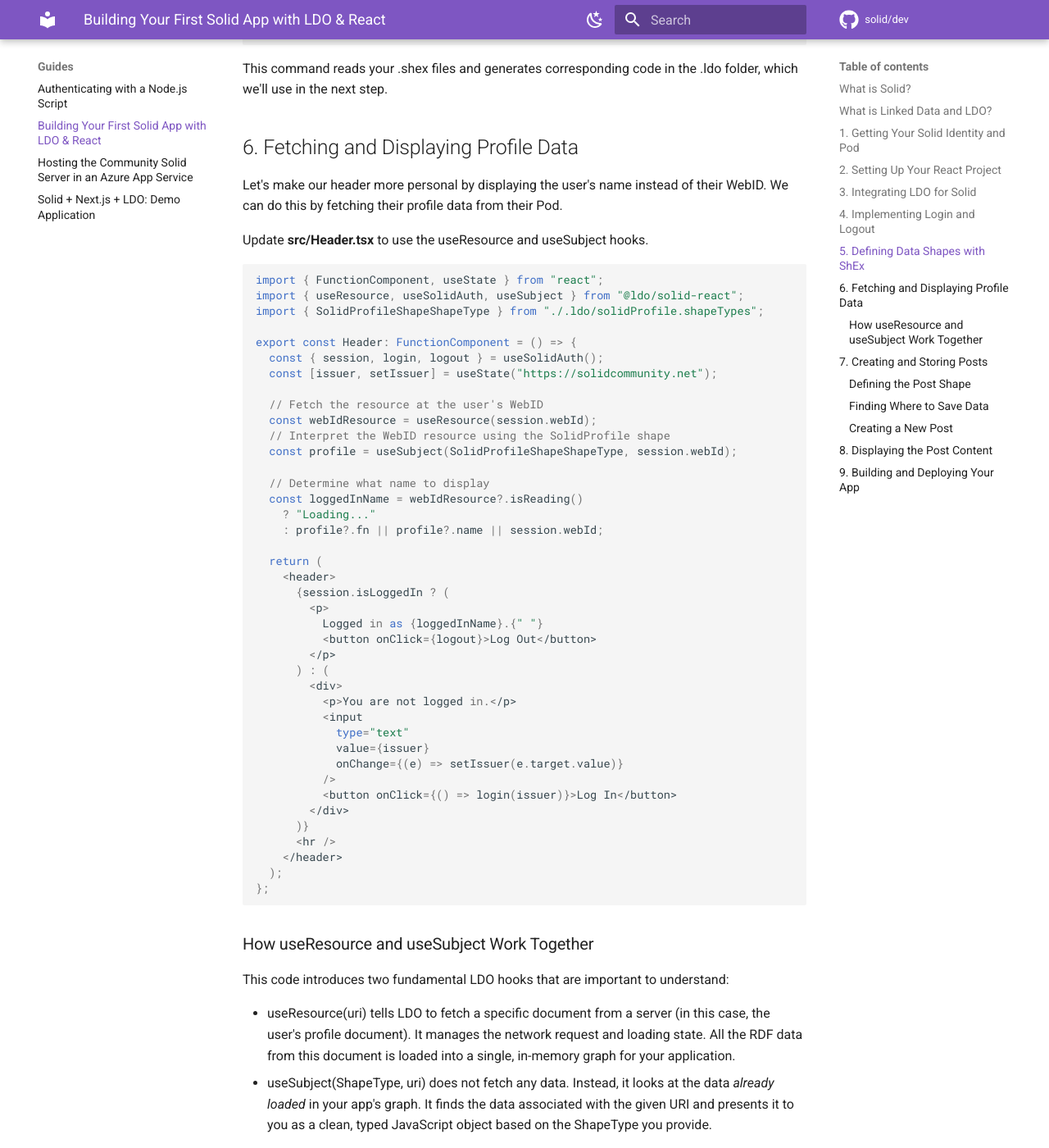
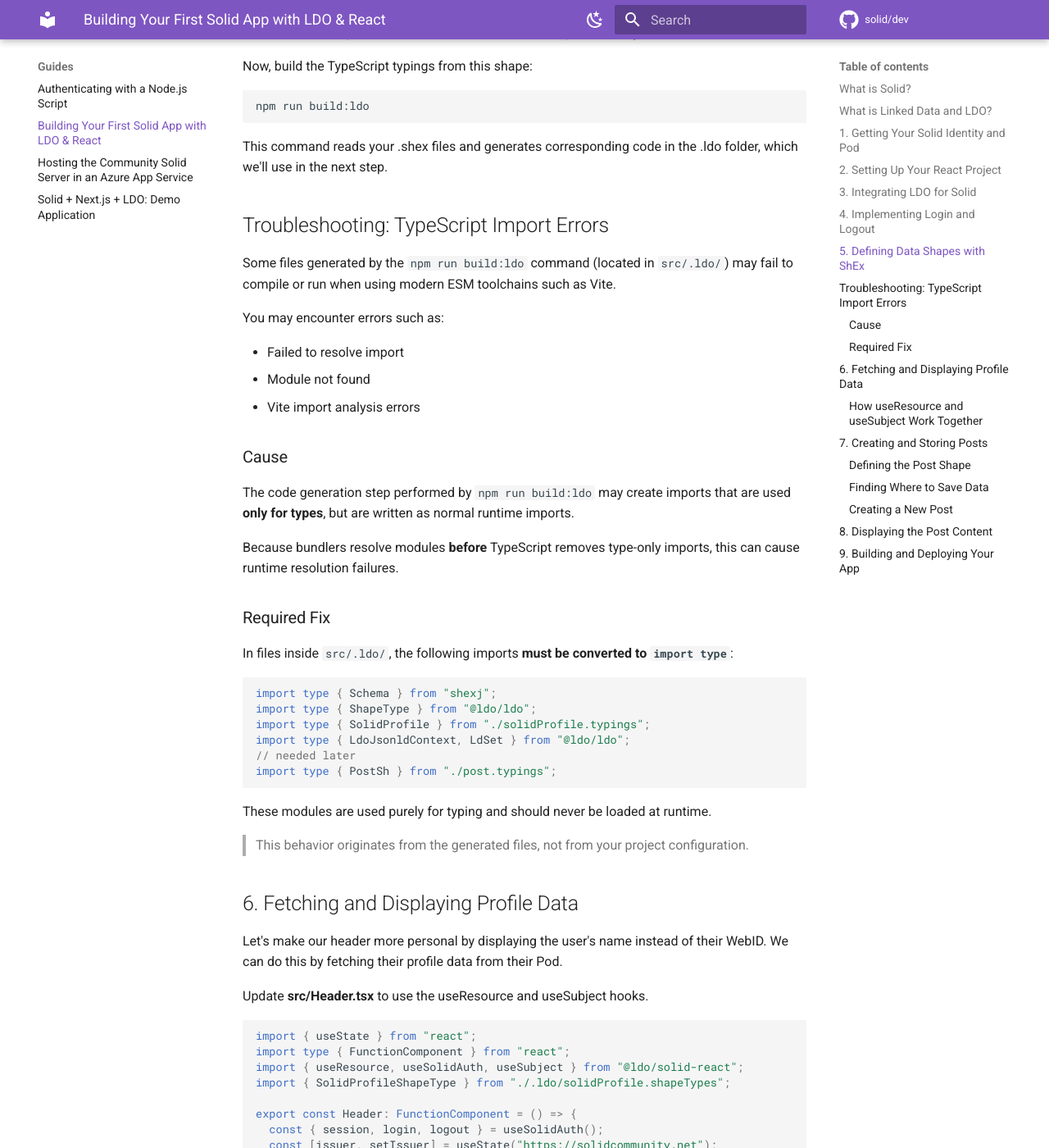
Before and after one commit to solid/dev, an MkDocs documentation site: the page built from docs/guides/building_your_first_solid_app_with_ldo_and_react.md, in a window 1280 px wide and 1400 px high, scrolled down 6791 px. Shown: the whole window at 82% size. Built offline with MkDocs 1.6.1 and Material for MkDocs 9.7.7, drawn with Linux system fonts in a browser that asks for light colours; comment, search, counter and statistics services are not loaded; some of the changed text lies outside the part shown.

Commit message:
Fixed tutorial so it runs correctly (#17)

````diff
--- a/docs/guides/building_your_first_solid_app_with_ldo_and_react.md
+++ b/docs/guides/building_your_first_solid_app_with_ldo_and_react.md
@@ -47,8 +47,10 @@
 **src/App.tsx**: The main application component.
 
 ```typescript
-import React, { FunctionComponent } from 'react';
-import { Header } from './Header';import { Blog } from './Blog';
+import React from 'react';
+import type { FunctionComponent } from 'react';
+import { Header } from './Header';
+import { Blog } from './Blog';
 
 const App: FunctionComponent = () => {
   return (
@@ -65,7 +67,7 @@
 **src/Header.tsx**: A header for handling login.
 
 ```typescript
-import { FunctionComponent } from "react";
+import type { FunctionComponent } from "react";
 
 export const Header: FunctionComponent = () => {
   return (
@@ -80,7 +82,7 @@
 **src/Blog.tsx**: The main component for the blog timeline.
 
 ```typescript
-import { FunctionComponent } from "react";
+import type { FunctionComponent } from "react";
 import { MakePost } from "./MakePost";
 import { Post } from "./Post";
 
@@ -98,14 +100,15 @@
 **src/MakePost.tsx**: A form for creating new posts.
 
 ```typescript
-import { FormEvent, FunctionComponent, useCallback, useState } from "react";
+import { useCallback, useState } from "react";
+import type { FunctionComponent } from "react";
 
 export const MakePost: FunctionComponent = () => {
   const [message, setMessage] = useState("");
   const [selectedFile, setSelectedFile] = useState<File | undefined>();
 
   const onSubmit = useCallback(
-    async (e: FormEvent<HTMLFormElement>) => {
+    async (e: React.SubmitEvent<HTMLFormElement>) => {
       e.preventDefault();
       // We will add upload functionality here
       console.log("Submitting:", { message, selectedFile });
@@ -135,7 +138,7 @@
 **src/Post.tsx**: A component to render a single post.
 
 ```typescript
-import { FunctionComponent } from "react";
+import type { FunctionComponent } from "react";
 
 export const Post: FunctionComponent = () => {
   return (
@@ -153,7 +156,7 @@
 With the basic structure in place, let's install LDO and connect our app to the Solid ecosystem.
 
 ```bash
-npm install @ldo/solid-react
+npm install @ldo/solid-react @ldo/solid
 ```
 
 This library provides React hooks and components that make Solid development much easier. To use them, we need to wrap our application in a BrowserSolidLdoProvider. You can learn more about the hooks and utilities it provides in the [**LDO API Documentation**](https://ldo.js.org/latest/api/).
@@ -161,7 +164,8 @@
 Modify **src/App.tsx**:
 
 ```typescript
-import React, { FunctionComponent } from 'react';
+import React from 'react';
+import type { FunctionComponent } from 'react';
 import { Header } from './Header';
 import { Blog } from './Blog';
 import { BrowserSolidLdoProvider } from '@ldo/solid-react';
@@ -188,7 +192,8 @@
 
 ```typescript
 import { useSolidAuth } from "@ldo/solid-react";
-import { FunctionComponent, useState } from "react";
+import { useState } from "react";
+import type { FunctionComponent } from "react";
 
 export const Header: FunctionComponent = () => {
   const { session, login, logout } = useSolidAuth();
@@ -229,7 +234,7 @@
 Next, let's update **src/Blog.tsx** to only show the blog content if the user is logged in.
 
 ```typescript
-import { FunctionComponent } from "react";
+import type { FunctionComponent } from "react";
 import { MakePost } from "./MakePost";
 import { Post } from "./Post";
 import { useSolidAuth } from "@ldo/solid-react";
@@ -297,6 +302,39 @@
 
 This command reads your .shex files and generates corresponding code in the .ldo folder, which we'll use in the next step.
 
+## Troubleshooting: TypeScript Import Errors
+
+Some files generated by the `npm run build:ldo` command (located in `src/.ldo/`) may fail to compile or run when using modern ESM toolchains such as Vite.
+
+You may encounter errors such as:
+
+* Failed to resolve import
+* Module not found
+* Vite import analysis errors
+
+### Cause
+
+The code generation step performed by `npm run build:ldo` may create imports that are used **only for types**, but are written as normal runtime imports.
+
+Because bundlers resolve modules **before** TypeScript removes type-only imports, this can cause runtime resolution failures.
+
+### Required Fix
+
+In files inside `src/.ldo/`, the following imports **must be converted to `import type`**:
+
+```ts
+import type { Schema } from "shexj";
+import type { ShapeType } from "@ldo/ldo";
+import type { SolidProfile } from "./solidProfile.typings";
+import type { LdoJsonldContext, LdSet } from "@ldo/ldo";
+// needed later
+import type { PostSh } from "./post.typings";
+```
+
+These modules are used purely for typing and should never be loaded at runtime.
+
+> This behavior originates from the generated files, not from your project configuration.
+
 ## 6. Fetching and Displaying Profile Data
 
 Let's make our header more personal by displaying the user's name instead of their WebID. We can do this by fetching their profile data from their Pod.
@@ -304,9 +342,10 @@
 Update **src/Header.tsx** to use the useResource and useSubject hooks.
 
 ```typescript
-import { FunctionComponent, useState } from "react";
+import { useState } from "react";
+import type { FunctionComponent } from "react";
 import { useResource, useSolidAuth, useSubject } from "@ldo/solid-react";
-import { SolidProfileShapeShapeType } from "./.ldo/solidProfile.shapeTypes";
+import { SolidProfileShapeType } from "./.ldo/solidProfile.shapeTypes";
 
 export const Header: FunctionComponent = () => {
   const { session, login, logout } = useSolidAuth();
@@ -315,10 +354,10 @@
   // Fetch the resource at the user's WebID
   const webIdResource = useResource(session.webId);
   // Interpret the WebID resource using the SolidProfile shape
-  const profile = useSubject(SolidProfileShapeShapeType, session.webId);
+  const profile = useSubject(SolidProfileShapeType, session.webId);
 
   // Determine what name to display
-  const loggedInName = webIdResource?.isReading()
+  const loggedInName = webIdResource?.isLoading()
     ? "Loading..."
     : profile?.fn || profile?.name || session.webId;
 
@@ -374,10 +413,10 @@
 
 ex:PostSh {
   a [schema:SocialMediaPosting schema:CreativeWork schema:Thing] ;
-  schema:articleBody> xsd:string?
+  schema:articleBody xsd:string?
       // rdfs:label '''articleBody'''
       // rdfs:comment '''The actual body of the article. ''' ;
-  schema:uploadDate> xsd:date
+  schema:uploadDate xsd:date
       // rdfs:label '''uploadDate'''
       // rdfs:comment '''Date when this media object was uploaded to this site.''' ;
   schema:image IRI ?
@@ -406,49 +443,69 @@
 Let's update **src/Blog.tsx** to find the root container and create a folder for our app.
 
 ```typescript
-import { FunctionComponent, useEffect, useState, Fragment } from "react";
+import { useEffect, useState, Fragment } from "react";
+import type { FunctionComponent } from "react";
 import { MakePost } from "./MakePost";
 import { Post } from "./Post";
 import { useLdo, useResource, useSolidAuth, useSubject } from "@ldo/solid-react";
-import { SolidProfileShapeShapeType } from "./.ldo/solidProfile.shapeTypes";
-import { Container, ContainerUri } from "@ldo/solid";
+import { SolidProfileShapeType } from "./.ldo/solidProfile.shapeTypes";
+import type { SolidContainer, SolidContainerUri } from "@ldo/connected-solid";
 
 export const Blog: FunctionComponent = () => {
   const { session } = useSolidAuth();
-  const profile = useSubject(SolidProfileShapeShapeType, session.webId);
+  const profile = useSubject(SolidProfileShapeType, session.webId);
   const { getResource } = useLdo();
-  const [mainContainerUri, setMainContainerUri] = useState<ContainerUri>();
+  const [mainContainerUri, setMainContainerUri] = useState<SolidContainerUri>();
 
   useEffect(() => {
-    if (profile?.storage?.[0]?.["@id"]) {
-      const storageUri = profile.storage[0]["@id"] as ContainerUri;
-      const appContainerUri = `${storageUri}my-solid-app/`;
+    const run = async () => {
+      const storageId =
+        profile?.storage?.toArray()?.[0]?.["@id"];
+
+      if (!storageId) return;
+
+      const storageUri = storageId as SolidContainerUri;
+      const appContainerUri =
+        `${storageUri}my-solid-app/` as SolidContainerUri;
+
       setMainContainerUri(appContainerUri);
-      // Create the container if it doesn't exist
+
       const appContainer = getResource(appContainerUri);
-      appContainer.createIfAbsent();
-    }
+
+      if ("createIfAbsent" in appContainer) {
+        await appContainer.createIfAbsent();
+      }
+    };
+
+    run();
   }, [profile, getResource]);
 
   const mainContainer = useResource(mainContainerUri);
 
+  if (!mainContainer) {
+    return <p>Loading...</p>;
+  }
+
   if (!session.isLoggedIn) {
     return <p>Please log in to see your blog.</p>;
   }
+  const isSolidContainer = (res: any): res is SolidContainer =>
+  res?.children && typeof res.children === "function";
 
   return (
     <main>
-      <MakePost mainContainer={mainContainer} />
+      {isSolidContainer(mainContainer) && <MakePost mainContainer={mainContainer} />}
       <hr />
-      {mainContainer
-        ?.children()
-        .filter((child): child is Container => child.type === "container")
-        .map((child) => (
-          <Fragment key={child.uri}>
-            <Post postContainerUri={child.uri} />
-            <hr />
-          </Fragment>
-        ))}
+      {isSolidContainer(mainContainer) &&
+        mainContainer
+          .children()
+          .filter((child: any) => child.type === "SolidContainer")
+          .map((child: any) => (
+            <Fragment key={child.uri}>
+              <Post postContainerUri={child.uri} />
+              <hr />
+            </Fragment>
+          ))}
     </main>
   );
 };
@@ -467,13 +524,14 @@
 Now let's wire up the **src/MakePost.tsx** component to actually create data.
 
 ```typescript
-import { FormEvent, FunctionComponent, useCallback, useState } from "react";
-import { Container, Leaf, LeafUri } from "@ldo/solid";
+import { useCallback, useState } from "react";
+import type { FunctionComponent } from "react";
 import { useLdo, useSolidAuth } from "@ldo/solid-react";
 import { v4 as uuid } from "uuid";
-import { PostShapeShapeType } from "./.ldo/post.shapeTypes";
+import { PostShShapeType } from "./.ldo/post.shapeTypes";
+import type { SolidLeaf, SolidContainer, SolidLeafUri } from "@ldo/connected-solid";
 
-export const MakePost: FunctionComponent<{ mainContainer?: Container }> = ({
+export const MakePost: FunctionComponent<{ mainContainer?: SolidContainer }> = ({
   mainContainer,
 }) => {
   const { session } = useSolidAuth();
@@ -481,8 +539,12 @@
   const [message, setMessage] = useState("");
   const [selectedFile, setSelectedFile] = useState<File | undefined>();
 
+  function isSolidLeaf(res: any): res is SolidLeaf {
+    return !!res && typeof res === "object" && res.type === "SolidLeaf";
+  }
+
   const onSubmit = useCallback(
-    async (e: FormEvent<HTMLFormElement>) => {
+    async (e: React.SyntheticEvent<HTMLFormElement>) => {
       e.preventDefault();
       if (!mainContainer || !session.webId) return;
 
@@ -505,7 +567,10 @@
 
       // 3. Create the structured data (index.ttl)
       const indexResource = postContainer.child("index.ttl");
-      const post = createData(PostShapeShapeType, indexResource.uri, indexResource);
+      if (!isSolidLeaf(indexResource)) {
+        return alert("Index resource is not a SolidLeaf");
+      }
+      const post = createData(PostShShapeType, indexResource.uri, indexResource);
       post.articleBody = message;
       post.uploadDate = new Date().toISOString();
       if (uploadedImage) {
@@ -554,44 +621,59 @@
 Finally, let's update **src/Post.tsx** to fetch and display the data for each post.
 
 ```typescript
-import { FunctionComponent, useMemo, useCallback } from "react";
-import { ContainerUri, LeafUri } from "@ldo/solid";
+import { useMemo, useCallback } from "react";
+import type { FunctionComponent } from "react";
 import { useLdo, useResource, useSubject } from "@ldo/solid-react";
-import { PostShapeShapeType } from "./.ldo/post.shapeTypes";
+import { PostShShapeType } from "./.ldo/post.shapeTypes";
 
-export const Post: FunctionComponent<{ postContainerUri: ContainerUri }> = ({
-  postContainerUri,
-}) => {
+type PostProps = {
+  postContainerUri: string;
+};
+
+export const Post: FunctionComponent<PostProps> = ({ postContainerUri }) => {
   const postIndexUri = `${postContainerUri}index.ttl`;
+
   const postResource = useResource(postIndexUri);
-  const post = useSubject(PostShapeShapeType, postIndexUri);
+  const post = useSubject(PostShShapeType, postIndexUri);
   const { getResource } = useLdo();
 
-  const imageResource = useResource(post?.image?.["@id"] as LeafUri | undefined);
+  const imageResource = useResource(post?.image?.["@id"]);
 
-  // Convert the fetched image blob into a URL for the <img> tag
   const imageUrl = useMemo(() => {
-    if (imageResource?.isBinary()) {
-      return URL.createObjectURL(imageResource.getBlob()!);
+    const res = imageResource as any;
+    if (res?.isBinary?.()) {
+      return URL.createObjectURL(res.getBlob());
     }
   }, [imageResource]);
 
   const deletePost = useCallback(async () => {
-    // We can just delete the entire container for the post
-    const postContainer = getResource(postContainerUri);
-    await postContainer.delete();
+    const postContainer = getResource(postContainerUri) as any;
+    await postContainer.delete?.();
   }, [postContainerUri, getResource]);
 
-  if (postResource?.isReading()) return <p>Loading post...</p>;
+  if ((postResource as any)?.isReading?.()) return <p>Loading post...</p>;
   if (!post) return null;
 
   return (
     <div>
       <p>{post.articleBody}</p>
-      {imageUrl && <img src={imageUrl} alt="Post" style={{ maxHeight: 200 }} />}
+
+      {imageUrl && (
+        <img
+          src={imageUrl}
+          alt="Post"
+          style={{ maxHeight: 200 }}
+        />
+      )}
+
       <p>
-        <small>Posted on: {new Date(post.uploadDate!).toLocaleString()}</small>
+        <small>
+          Posted on: {post.uploadDate
+            ? new Date(post.uploadDate).toLocaleString()
+            : ""}
+        </small>
       </p>
+
       <button onClick={deletePost}>Delete</button>
     </div>
   );
````
Also changed, not shown: other parts of docs/guides/building_your_first_solid_app_with_ldo_and_react.md (+5 -5 lines).
